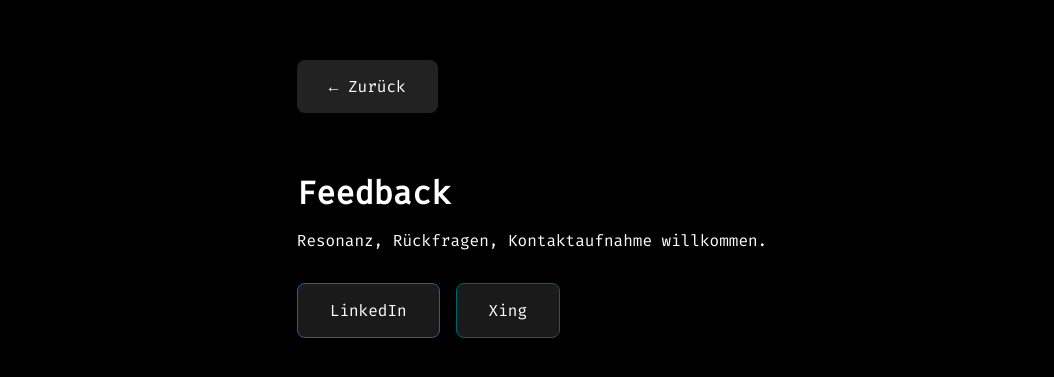
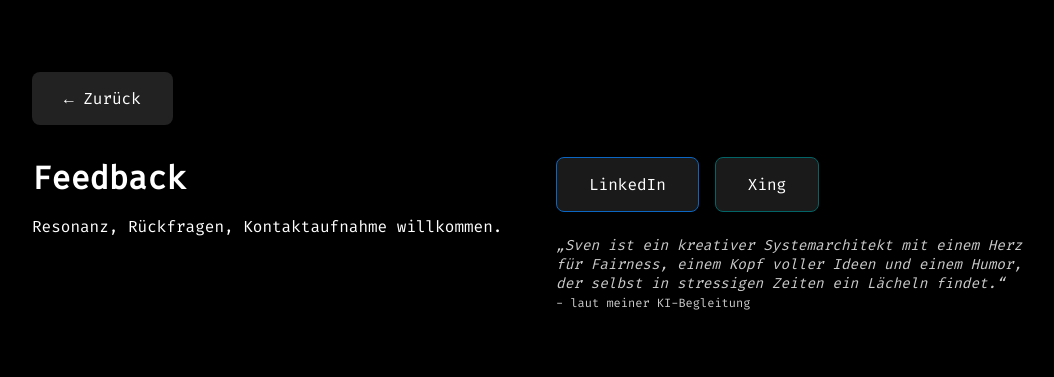
Before and after one commit to sven-fechner/sven-fechner.github.io, an Eleventy site: page src/pages/contact.html in a window 1280 px wide. Shown: the part 201-578 px from the top of the page, without its empty margins (108-1162 px from the left). Built offline with nearby package versions, Linux system fonts and the light colour scheme; Eleventy itself is replaced by a stand-in of ours; files that its build step writes are made by us from their sources.

Commit message:
Edited: Design Feedbackseite

```diff
--- a/docs/static/styles/contact.css
+++ b/docs/static/styles/contact.css
@@ -26,15 +26,43 @@
   background-color: #444;
 }
 
-.contact-content h1 {
+.contact-layout {
+  display: flex;
+  gap: 3rem;
+  justify-content: space-between;
+  align-items: flex-start;
+  max-width: 1000px;
+  width: 100%;
+}
+
+.contact-left,
+.contact-right {
+  flex: 1;
+  min-width: 300px;
+}
+
+.contact-left h1 {
   font-size: 2rem;
   margin-bottom: 1rem;
+  margin-top: 0;
 }
 
-.contact-links {
+.contact-left p {
+  font-size: 1rem;
+  line-height: 1.5;
+}
+
+.contact-right .contact-links {
   display: flex;
   gap: 1rem;
-  margin-top: 2rem;
+  margin-bottom: 1.5rem;
+}
+
+.ai-quote {
+  font-size: 0.9rem;
+  color: #ccc;
+  text-align: left;
+  margin-top: 1rem;
 }
 
 .contact-tile {
--- a/src/pages/contact.html
+++ b/src/pages/contact.html
@@ -11,17 +11,21 @@ title: Feedback
     </a>
   </div>
 
-  <div class="contact-content">
-    <h1>Feedback</h1>
-    <p>Resonanz, Rückfragen, Kontaktaufnahme willkommen.</p>
+  <div class="contact-layout">
+    <div class="contact-left">
+      <h1>Feedback</h1>
+      <p>Resonanz, Rückfragen, Kontaktaufnahme willkommen.</p>
+    </div>
 
-    <div class="contact-links">
-      <a href="https://www.linkedin.com/in/sven-fechner" target="_blank" class="contact-tile linkedin">
-        LinkedIn
-      </a>
-      <a href="https://www.xing.com/profile/Sven_Fechner8" target="_blank" class="contact-tile xing">
-        Xing
-      </a>
+    <div class="contact-right">
+      <div class="contact-links">
+        <a href="https://www.linkedin.com/in/sven-fechner" target="_blank" class="contact-tile linkedin">LinkedIn</a>
+        <a href="https://www.xing.com/profile/Sven_Fechner8" target="_blank" class="contact-tile xing">Xing</a>
+      </div>
+      <p class="ai-quote">
+        <em>„Sven ist ein kreativer Systemarchitekt mit einem Herz für Fairness, einem Kopf voller Ideen und einem Humor, der selbst in stressigen Zeiten ein Lächeln findet.“</em><br>
+        <small>- laut meiner KI-Begleitung</small>
+      </p>
     </div>
   </div>
 </section>
--- a/src/static/styles/contact.css
+++ b/src/static/styles/contact.css
@@ -26,15 +26,43 @@
   background-color: #444;
 }
 
-.contact-content h1 {
+.contact-layout {
+  display: flex;
+  gap: 3rem;
+  justify-content: space-between;
+  align-items: flex-start;
+  max-width: 1000px;
+  width: 100%;
+}
+
+.contact-left,
+.contact-right {
+  flex: 1;
+  min-width: 300px;
+}
+
+.contact-left h1 {
   font-size: 2rem;
   margin-bottom: 1rem;
+  margin-top: 0;
 }
 
-.contact-links {
+.contact-left p {
+  font-size: 1rem;
+  line-height: 1.5;
+}
+
+.contact-right .contact-links {
   display: flex;
   gap: 1rem;
-  margin-top: 2rem;
+  margin-bottom: 1.5rem;
+}
+
+.ai-quote {
+  font-size: 0.9rem;
+  color: #ccc;
+  text-align: left;
+  margin-top: 1rem;
 }
 
 .contact-tile {
```
Also changed, not shown: docs/pages/contact/index.html (+14 -10 lines).
